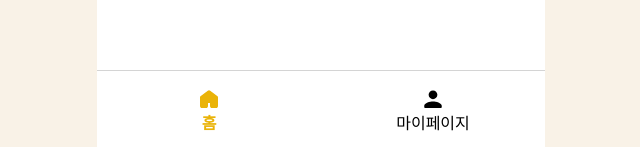
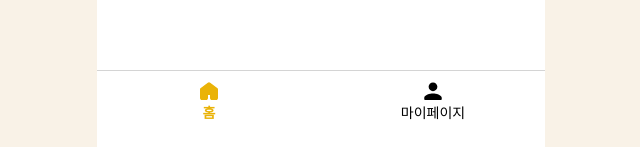
Before and after one commit to lookiz-corporate-task/front, a Next.js app: page / in a window 1280 px wide. Shown: the part 650-797 px from the top of the page, without its empty margins (319-959 px from the left). Built offline with nearby package versions, Linux system fonts and the light colour scheme.

Commit message:
style: 네비게이션바 사이즈 수정

```diff
--- a/src/components/common/NavBar.tsx
+++ b/src/components/common/NavBar.tsx
@@ -7,7 +7,7 @@ import MyPageIcon from '../../svg/mypage.svg';
 export const NavBar = () => {
   const pathname = usePathname();
 
-  const navbar = `flex justify-center items-center max-w-md h-[80px] border-t border-neutral-300`;
+  const navbar = `flex justify-center items-center max-w-md h-[60px] border-t border-neutral-300 z-30 bg-white`;
   const activeText = `font-semibold text-yellow-500`;
   const optionalText = 'text-black';
 
@@ -15,7 +15,9 @@ export const NavBar = () => {
     <nav className={navbar}>
       <Link href="/" className={`flex-1`}>
         <div
-          className={`flex  flex-col items-center ${pathname === '/' ? activeText : optionalText}`}
+          className={`flex  flex-col items-center text-sm ${
+            pathname === '/' ? activeText : optionalText
+          }`}
         >
           <HomeIcon />
           <p>홈</p>
@@ -23,7 +25,7 @@ export const NavBar = () => {
       </Link>
       <Link href="/mypage" className={`flex-1`}>
         <div
-          className={`flex flex-col items-center ${
+          className={`flex flex-col items-center text-sm ${
             pathname === '/mypage' ? activeText : optionalText
           }`}
         >
```
